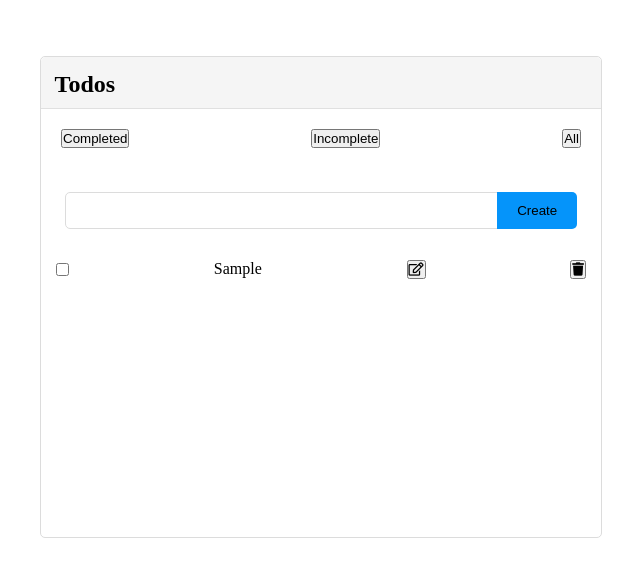
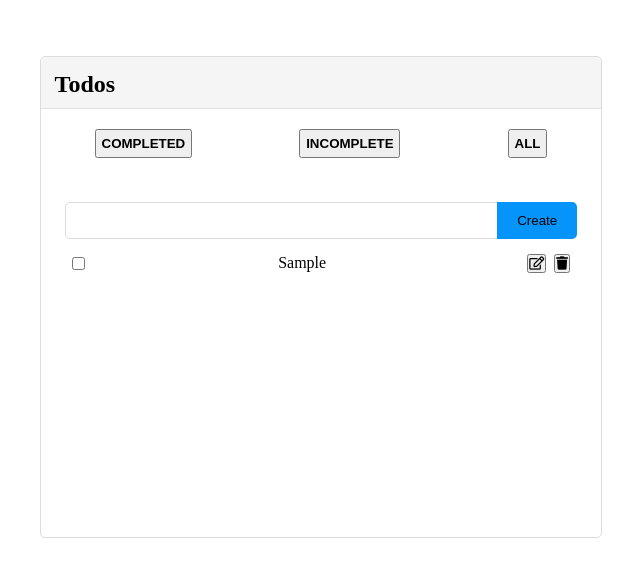
Before and after one commit to artikgupta/todo, a plain HTML site: page index.html in a window 1280 px wide. Both pictures are taken after typing "Sample" into the empty fields and a click on the button "Create". Shown: the whole page, without its empty margins (319-959 px from the left). Drawn offline with Linux system fonts and the light colour scheme.

Commit message:
edit app js file and buttons

```diff
--- a/app.js
+++ b/app.js
@@ -1,14 +1,18 @@
+let inputField = document.getElementById("todo");
 let submitBtn = document.getElementById("submit-btn");
+
 let filterCompleteBtn = document.getElementById("filter_completed");
+filterCompleteBtn.addEventListener("click", displayCompletedTodos);
+
 let filterIncompleteBtn = document.getElementById("filter_incomplete");
-let all = document.getElementById("all");
+let allBtn = document.getElementById("all");
+let todoList = document.getElementById("todolist");
 
 submitBtn.addEventListener("click", addTodo);
 
 let arr = [];
 
 function addTodo() {
-  let inputField = document.getElementById("todo");
   let userInput = inputField.value;
   if (userInput === "") {
     alert("Your input field is empty , please enter a valid input");
@@ -18,30 +22,25 @@ function addTodo() {
       isCompleted: false,
     };
     arr.push(todoData);
-    inputField.value = "";
+    inputField.value = ""; // to empty the input field
     displayTodo(arr);
   }
 }
-function filterCompletedTodo() {
+function displayCompletedTodos() {
   let completedTodos = arr.filter((todo) => todo.isCompleted == true);
-  console.log(completedTodos);
   displayTodo(completedTodos);
 }
-filterCompleteBtn.addEventListener("click", filterCompletedTodo);
 
 function filterInCompleteTodo() {
   let inCompleteTodos = arr.filter((todo) => todo.isCompleted == false);
-  console.log(inCompleteTodos);
   displayTodo(inCompleteTodos);
 }
 filterIncompleteBtn.addEventListener("click", filterInCompleteTodo);
 
-function All() {
-  let all = arr;
-  console.log(all);
-  displayTodo(all);
+function showAllTodos() {
+  displayTodo(arr);
 }
-all.addEventListener("click", All);
+allBtn.addEventListener("click", showAllTodos);
 
 function editTodo(i) {
   let editValue = prompt("edit todo");
@@ -51,54 +50,70 @@ function editTodo(i) {
 
 function deleteTodo(i) {
   arr.splice(i, 1);
-  // console.log(arr);
   displayTodo(arr);
 }
 
+const createListItem = () => document.createElement("li");
+
+const createDiv = () => {
+  const displayAllDiv = document.createElement("div");
+  displayAllDiv.classList.add("todoStyle");
+  return displayAllDiv;
+};
+
+const createCheckBox = () => {
+  const checkBox = document.createElement("input");
+  checkBox.type = "checkbox";
+  return checkBox;
+};
+
+const createParagraph = () => document.createElement("p");
+
+const createEditButton = () => {
+  const editButton = document.createElement("button");
+  editButton.innerHTML = '<i class="far fa-edit"></i>';
+  return editButton;
+};
+
+const createDeleteButton = () => {
+  const deleteButton = document.createElement("button");
+  deleteButton.innerHTML = '<i class="fas fa-trash"></i>';
+  return deleteButton;
+};
+
 function displayTodo(todoArray) {
-  let todoList = document.getElementById("todolist");
+  // clearing the div where all todos are displayed so that previous values are not repeated
   todoList.innerHTML = "";
 
   for (let i = 0; i < todoArray.length; i++) {
-    let listItem = document.createElement("li");
+    let listItem = createListItem();
 
-    let div = document.createElement("div");
-    div.classList.add("todoStyle");
+    let div = createDiv();
+
     listItem.appendChild(div);
 
-    let checkBox = document.createElement("input");
-    checkBox.type = "checkbox";
+    let checkBox = createCheckBox();
+
     checkBox.checked = todoArray[i].isCompleted;
     checkBox.addEventListener("change", () => {
       todoArray[i].isCompleted = !todoArray[i].isCompleted;
-      // console.log(arr);
     });
 
     div.appendChild(checkBox);
 
-    let paragraph = document.createElement("p");
+    let paragraph = createParagraph();
     paragraph.innerHTML = todoArray[i].todoText;
-    // console.log(arr[i]);
-    // paragraph.innerHTML = arr[i].editValue;
+
     div.appendChild(paragraph);
-
-    // another div for keeping edit and delete icon
-    // let diveditanddel = document.createElement("div");
-    // diveditanddel.classList.add("put_in_one");
-    // div.append(diveditanddel);
-    // divedanddel.append(writeButton);
-    // divedanddel.append(deleteButton);
-
-    let writeButton = document.createElement("button");
-    writeButton.classList.add("writeIcon");
-    writeButton.innerHTML = '<i class="far fa-edit"></i>';
-    div.appendChild(writeButton);
-    writeButton.addEventListener("click", () => {
+    let editButton = createEditButton();
+    editButton.classList.add("editIcon");
+    div.appendChild(editButton);
+    editButton.addEventListener("click", () => {
       editTodo(i);
     });
 
-    let deleteButton = document.createElement("button");
-    deleteButton.innerHTML = '<i class="fas fa-trash"></i>';
+    let deleteButton = createDeleteButton();
+    deleteButton.classList.add("deleteIcon");
     div.appendChild(deleteButton);
     deleteButton.addEventListener("click", () => {
       deleteTodo(i);
--- a/style.css
+++ b/style.css
@@ -45,8 +45,8 @@ h2 {
 .filter {
   display: flex;
   justify-content: space-between;
-  align-self: center;
-  margin: 1.25rem;
+  /* align-self: center; */
+  margin: 1.25rem auto;
 }
 .put_in_one {
   display: flex;
@@ -79,21 +79,50 @@ h2 {
 .todoStyle {
   display: flex;
   justify-content: space-between;
-  margin-top: 1rem;
+  margin: 0 1rem;
   padding: 15px;
 }
 
 .container {
-  overflow: scroll;
-  height: 19.2rem;
+  overflow: auto;
+  height: 18.3rem;
 }
 
 li {
   list-style-type: none;
 }
+p {
+  margin-left: auto;
+  margin-right: auto;
+  text-align: center;
+  /* align-items: center; */
+}
+.editIcon {
+  margin: 0 0.5rem;
+}
+#filter_completed {
+  margin: auto;
+  padding: 0.3rem;
+  font-weight: bold;
+  text-transform: uppercase;
+}
+#filter_incomplete {
+  padding: 0.3rem;
+  margin: auto;
+
+  font-weight: bold;
+  text-transform: uppercase;
+}
+#all {
+  margin: auto;
+
+  padding: 0.3rem;
+  font-weight: bold;
+  text-transform: uppercase;
+}
 @media only screen and (max-width: 600px) {
   .inner {
-    width: 16rem;
+    width: 18rem;
   }
   #todo {
     width: 10rem;
@@ -101,9 +130,12 @@ li {
   #submit-btn {
     width: 4rem;
   }
-  /* .todoStyle {
+  .filter {
     display: flex;
-  } */
+    /* flex-direction: column; */
+
+    margin: 1rem auto;
+  }
   .inner_container {
     display: flex;
     justify-content: center;
```
